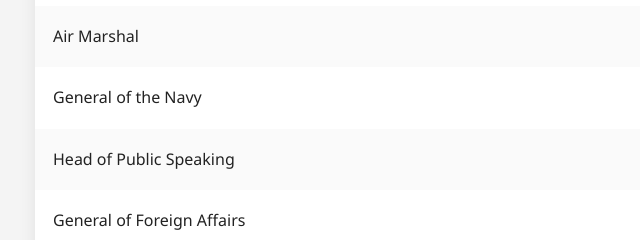
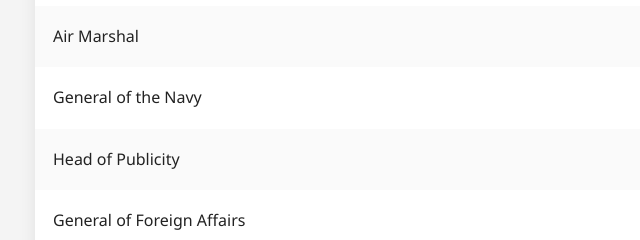
Before and after one commit to New-Treekia-Committee-of-State-Security/NewTreekia, a plain HTML site: page government.html in a window 1280 px wide. Shown: the part 1574-1814 px from the top of the page, 0-640 px from the left. Drawn offline with Linux system fonts and the light colour scheme.

Commit message:
Update government.html

```diff
--- a/government.html
+++ b/government.html
@@ -165,7 +165,7 @@ Internal security and intelligence.
 </tr>
 
 <tr>
-<td>Head of Public Speaking</td>
+<td>Head of Publicity</td>
 <td>Mathew the Great</td>
 </tr>
 
```
